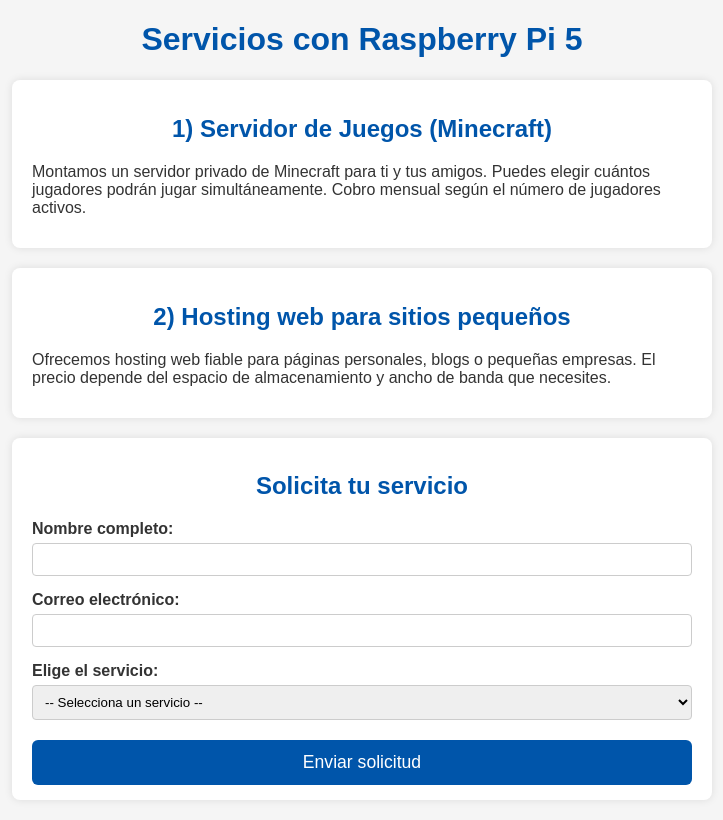
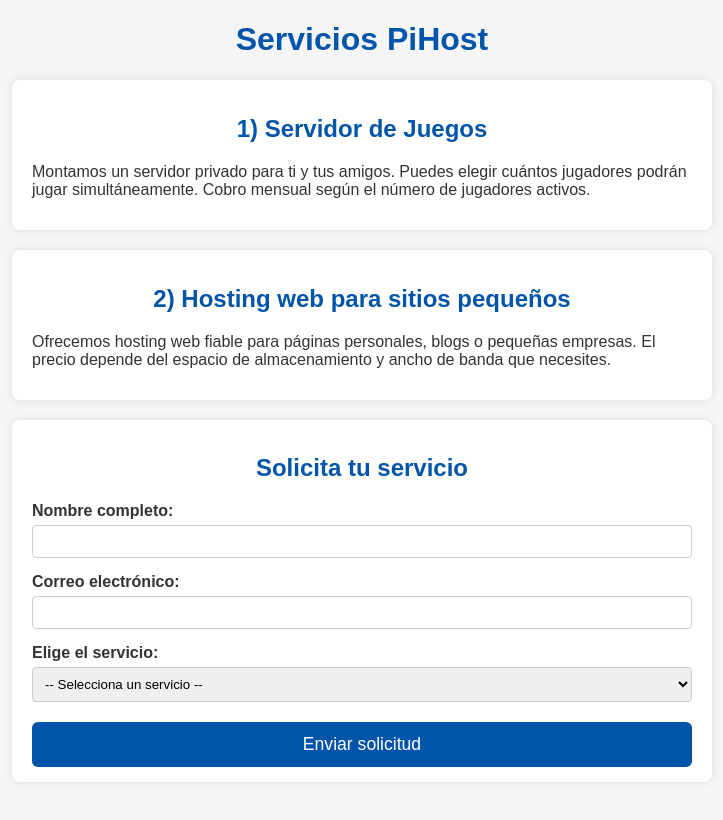
Before and after one commit to EcoChip/PiHost, a plain HTML site: page index.html in a window 1280 px wide. Shown: the whole page, without its empty margins (278-1001 px from the left). Drawn offline with Linux system fonts and the light colour scheme.

Commit message:
Update index.html

```diff
--- a/index.html
+++ b/index.html
@@ -60,12 +60,12 @@
   </style>
 </head>
 <body>
-  <h1>Servicios con Raspberry Pi 5</h1>
+  <h1>Servicios PiHost</h1>
 
   <section>
-    <h2>1) Servidor de Juegos (Minecraft)</h2>
+    <h2>1) Servidor de Juegos </h2>
     <p>
-      Montamos un servidor privado de Minecraft para ti y tus amigos.
+      Montamos un servidor privado para ti y tus amigos.
       Puedes elegir cuántos jugadores podrán jugar simultáneamente.
       Cobro mensual según el número de jugadores activos.
     </p>
@@ -91,7 +91,7 @@
       <label for="service">Elige el servicio:</label>
       <select id="service" name="Servicio" required>
         <option value="" disabled selected>-- Selecciona un servicio --</option>
-        <option value="Servidor Minecraft">Servidor de Juegos (Minecraft)</option>
+        <option value="Servidor Minecraft">Servidor de Juegos </option>
         <option value="Hosting Web">Hosting web para sitios pequeños</option>
       </select>
 
```
